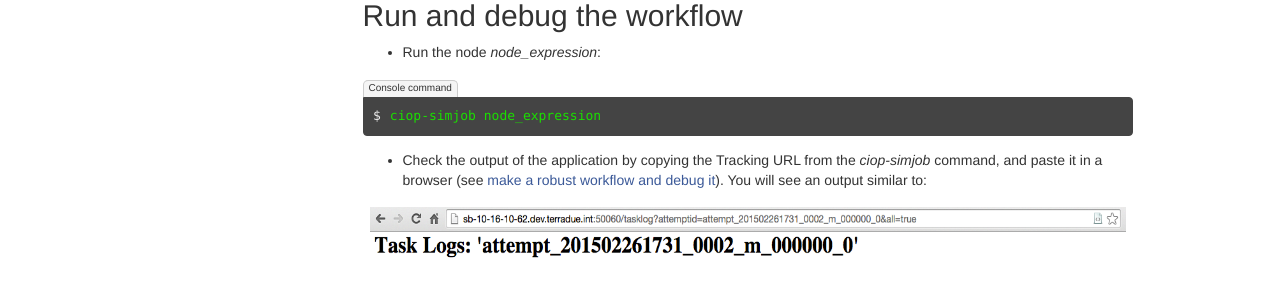
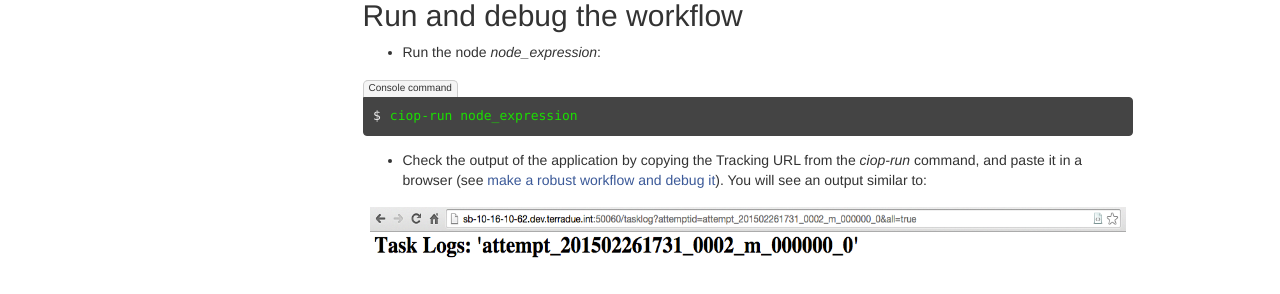
Before and after one commit to Terradue/doc-developer-sandbox, a Sphinx documentation site: the page built from source/developer/toolbox.rst, in a window 1280 px wide and 900 px high, scrolled down 1291 px. Shown: the part 152-446 px from the top of the window. Built offline with Sphinx 7.4.7, drawn with Linux system fonts in a browser that asks for light colours; pages that are not in the unit, such as notebooks, are missing from menus.

Commit message:
Updated Hands-On Exercise 4. This refs #15690

```diff
--- a/source/developer/toolbox.rst
+++ b/source/developer/toolbox.rst
@@ -84,9 +84,9 @@ Run and debug the workflow
 
 .. code-block:: console
 
-  ciop-simjob node_expression
+  ciop-run node_expression
 
-* Check the output of the application by copying the Tracking URL from the *ciop-simjob* command, and paste it in a browser (see :doc:`make a robust workflow and debug it <debug>`). You will see an output similar to:
+* Check the output of the application by copying the Tracking URL from the *ciop-run* command, and paste it in a browser (see :doc:`make a robust workflow and debug it <debug>`). You will see an output similar to:
 
 .. figure:: includes/toolbox/gui1.png
      :scale: 70 %
```
